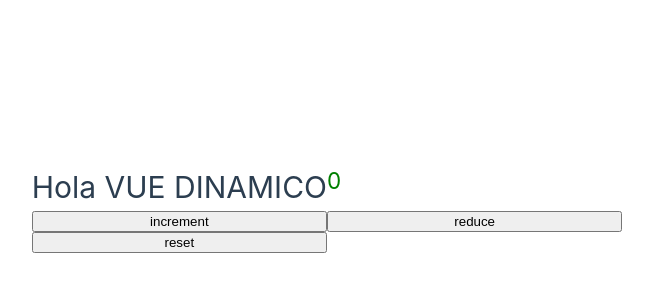
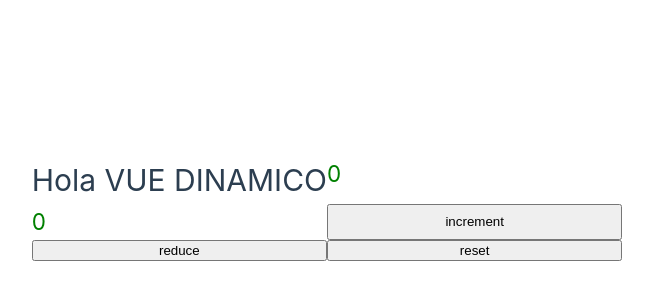
Before and after one commit to COLADOXD/first-vue, a Vue app: page / in a window 1280 px wide. Shown: the part 192-492 px from the top of the page, without its empty margins (313-966 px from the left). Built offline with nearby package versions, Linux system fonts and the light colour scheme.

Commit message:
duplicate

```diff
--- a/src/App.vue
+++ b/src/App.vue
@@ -12,6 +12,7 @@
     Hola {{ name.toUpperCase() }}
   </h1>
   <h2 :style="counter >= 0 ? 'color: green' : 'color: red'">{{ counter }}</h2>
+  <h2 :style="counter >= 0 ? 'color: green' : 'color: red'">{{ counter }}</h2>
   <button @click="counter++">increment</button>
   <button @click="counter--">reduce</button>
   <button @click="counter = 0">reset</button>
```
